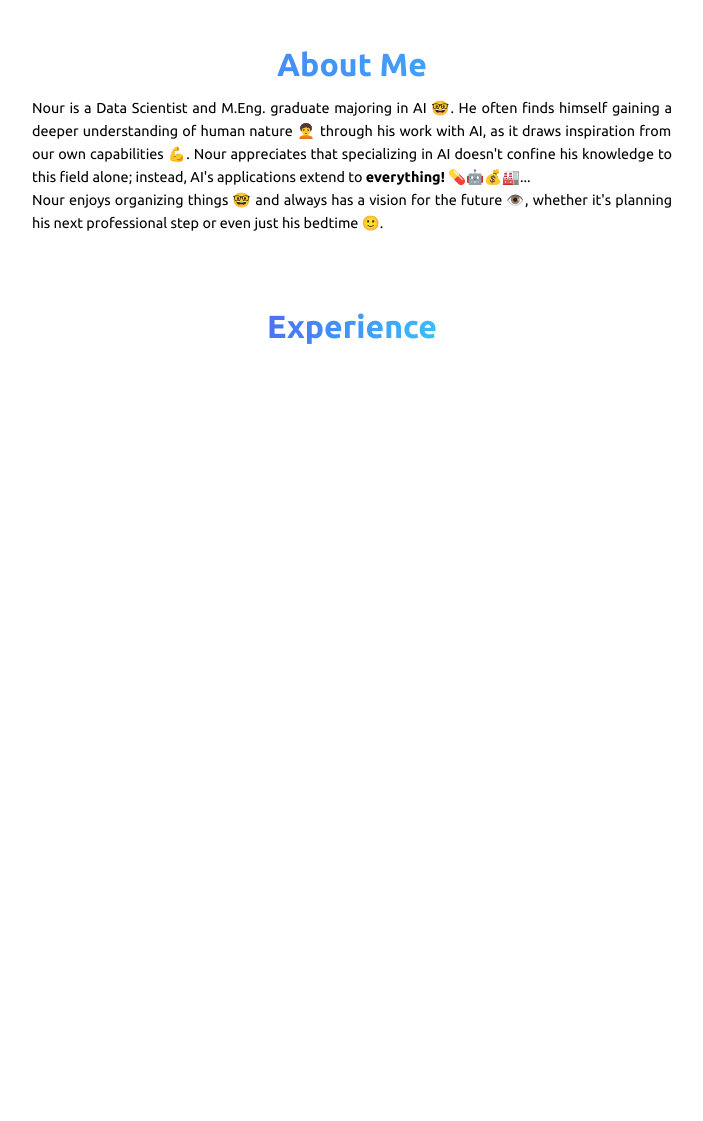
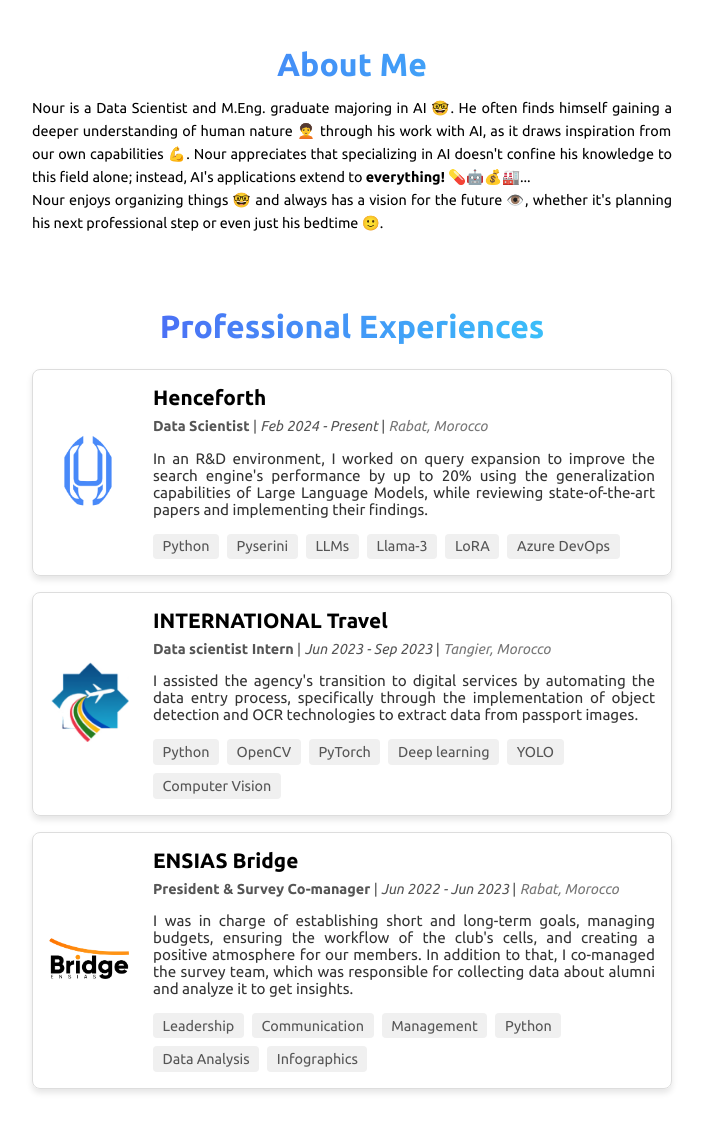
Before and after one commit to NourOM02/Portfolio, a plain HTML site: page index.html in a window 1280 px wide. Shown: the part 437-1558 px from the top of the page, without its empty margins (288-991 px from the left). Before the commit the page ends 822 px from the top, so only its background shows below. Drawn offline with Linux system fonts and the light colour scheme.

Commit message:
fix deployment error

```diff
--- a/index.html
+++ b/index.html
@@ -54,7 +54,73 @@
     </section>
 
     <section id="Experience">
-        <h2 class="section-title">Experience</h2>
+        <h2 class="section-title">Professional Experiences</h2>
+        <div class="experience-container">
+            <div class="experience-logo">
+                <img src="media/experience/Henceforth.png" alt="Henceforth Logo">
+            </div>
+            <div class="experience-details">
+                <h3 class="company-name">Henceforth</h3>
+                <p class="role-duration-place">
+                    <span class="role">Data Scientist</span> |
+                    <span class="duration">Feb 2024 - Present</span> |
+                    <span class="place">Rabat, Morocco</span>
+                </p>
+                <p class="description">In an R&D environment, I worked on query expansion to improve the search engine's performance by up to 20% using the generalization capabilities of Large Language Models, while reviewing state-of-the-art papers and implementing their findings.</p>
+                <div class="keywords">
+                    <span class="keyword">Python</span>
+                    <span class="keyword">Pyserini</span>
+                    <span class="keyword">LLMs</span>
+                    <span class="keyword">Llama-3</span>
+                    <span class="keyword">LoRA</span>
+                    <span class="keyword">Azure DevOps</span>
+                </div>
+            </div>
+        </div>
+        <div class="experience-container">
+            <div class="experience-logo">
+                <img src="media/experience/InternationalTravel.png" alt="International Travel Logo">
+            </div>
+            <div class="experience-details">
+                <h3 class="company-name">INTERNATIONAL Travel</h3>
+                <p class="role-duration-place">
+                    <span class="role">Data scientist Intern</span> |
+                    <span class="duration">Jun 2023 - Sep 2023</span> |
+                    <span class="place">Tangier, Morocco</span>
+                </p>
+                <p class="description">I assisted the agency's transition to digital services by automating the data entry process, specifically through the implementation of object detection and OCR technologies to extract data from passport images.</p>
+                <div class="keywords">
+                    <span class="keyword">Python</span>
+                    <span class="keyword">OpenCV</span>
+                    <span class="keyword">PyTorch</span>
+                    <span class="keyword">Deep learning</span>
+                    <span class="keyword">YOLO</span>
+                    <span class="keyword">Computer Vision</span>
+                </div>
+            </div>
+        </div>
+        <div class="experience-container">
+            <div class="experience-logo">
+                <img src="media/experience/Bridge.png" alt="ENSIAS Bridge Logo">
+            </div>
+            <div class="experience-details">
+                <h3 class="company-name">ENSIAS Bridge</h3>
+                <p class="role-duration-place">
+                    <span class="role">President & Survey Co-manager</span> |
+                    <span class="duration">Jun 2022 - Jun 2023</span> |
+                    <span class="place">Rabat, Morocco</span>
+                </p>
+                <p class="description">I was in charge of establishing short and long-term goals, managing budgets, ensuring the workflow of the club's cells, and creating a positive atmosphere for our members. In addition to that, I co-managed the survey team, which was responsible for collecting data about alumni and analyze it to get insights.</p>
+                <div class="keywords">
+                    <span class="keyword">Leadership</span>
+                    <span class="keyword">Communication</span>
+                    <span class="keyword">Management</span>
+                    <span class="keyword">Python</span>
+                    <span class="keyword">Data Analysis</span>
+                    <span class="keyword">Infographics</span>
+                </div>
+            </div>
+        </div>
     </section>
 
 </body>
--- a/style.css
+++ b/style.css
@@ -161,6 +161,80 @@ h6 {
     line-height: 1.6;
 }
 
+.experience-container {
+    display: flex;
+    flex-direction: row;
+    align-items: center;
+    margin: 1rem 0 0 0;
+    padding: 1rem;
+    border: 1px solid #ddd;
+    border-radius: 8px;
+    box-shadow: 0 4px 6px rgba(0, 0, 0, 0.1);
+    transition: box-shadow 0.3s;
+}
+
+.experience-container:hover {
+    box-shadow: 0 6px 8px rgba(0, 0, 0, 0.15);
+}
+
+.experience-logo img {
+    width: 80px; /* Adjust as needed */
+    height: auto;
+    margin-right: 1.5rem;
+    border-radius: 4px;
+}
+
+.experience-details {
+    flex: 1;
+    text-align: left;
+}
+
+.company-name {
+    font-size: 1.3em;
+    font-weight: bold;
+    margin: 0;
+}
+
+.role-duration-place {
+    font-size: .9em;
+    color: #555;
+    margin: 0.5rem 0;
+}
+
+.role {
+    font-weight: bold;
+}
+
+.duration {
+    font-style: italic;
+}
+
+.place {
+    font-style: italic;
+    color: #777;
+}
+
+.description {
+    font-size: .95em;
+    text-align: justify;
+    color: #333;
+    margin-bottom: 1rem;
+}
+
+.keywords {
+    display: flex;
+    flex-wrap: wrap;
+    gap: 0.5rem;
+}
+
+.keyword {
+    background-color: #f0f0f0;
+    color: #555;
+    padding: 0.3rem 0.6rem;
+    border-radius: 4px;
+    font-size: 0.9em;
+}
+
 @media (max-width: 1024px) {
     section {
         width: 90%;
@@ -195,4 +269,17 @@ h6 {
         width: 100%;
         justify-content: center;
     }
+
+    .experience-container {
+        flex-direction: column;
+        align-items: flex-start;
+    }
+
+    .experience-logo {
+        margin-bottom: 1rem;
+    }
+
+    .experience-logo img {
+        width: 50px; /* Adjust as needed */
+    }
 }
```
Also changed, not shown: media/experience/Bridge.png (added), media/experience/Henceforth.png (added), media/experience/InternationalTravel.png (added).
